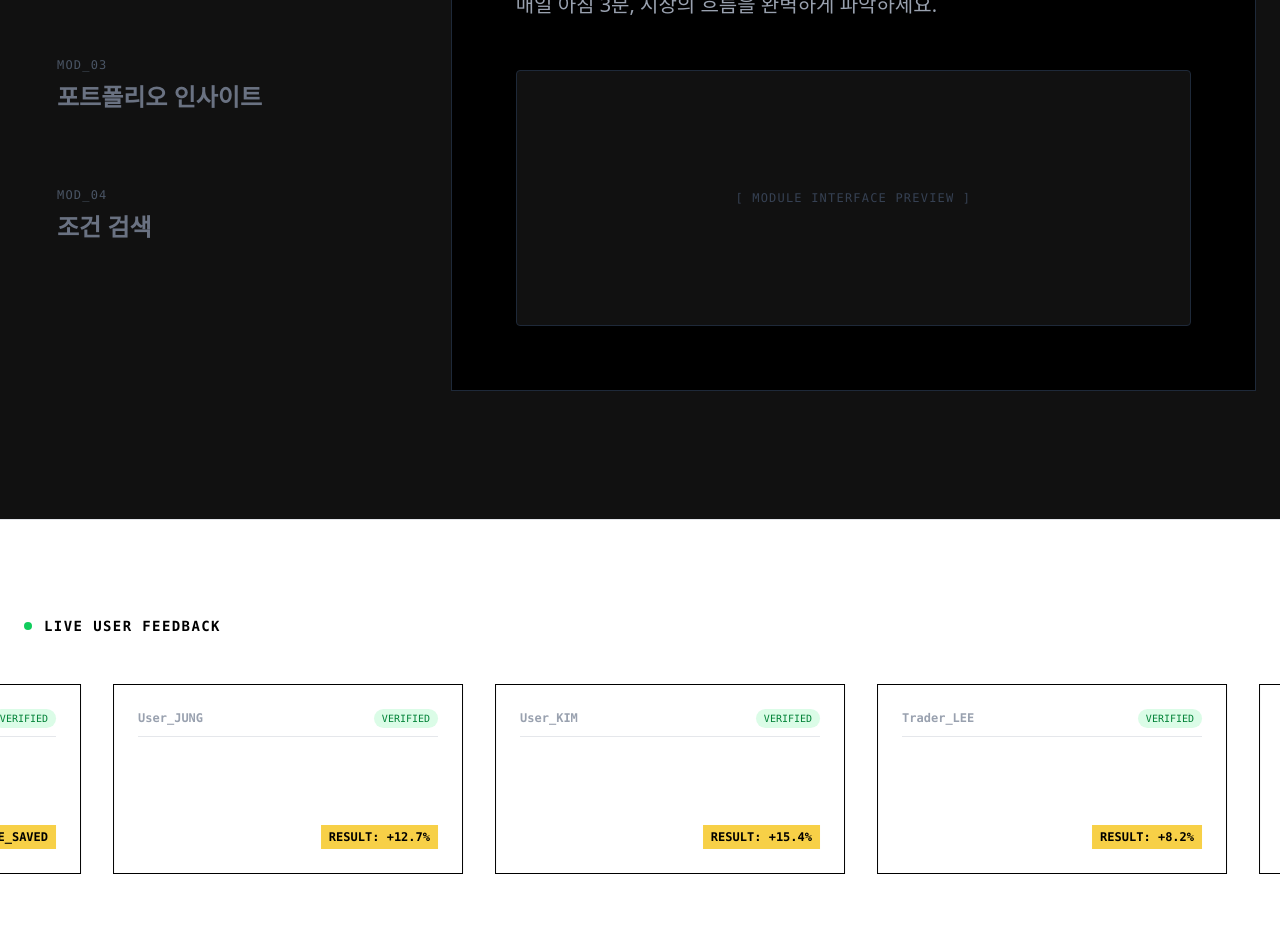
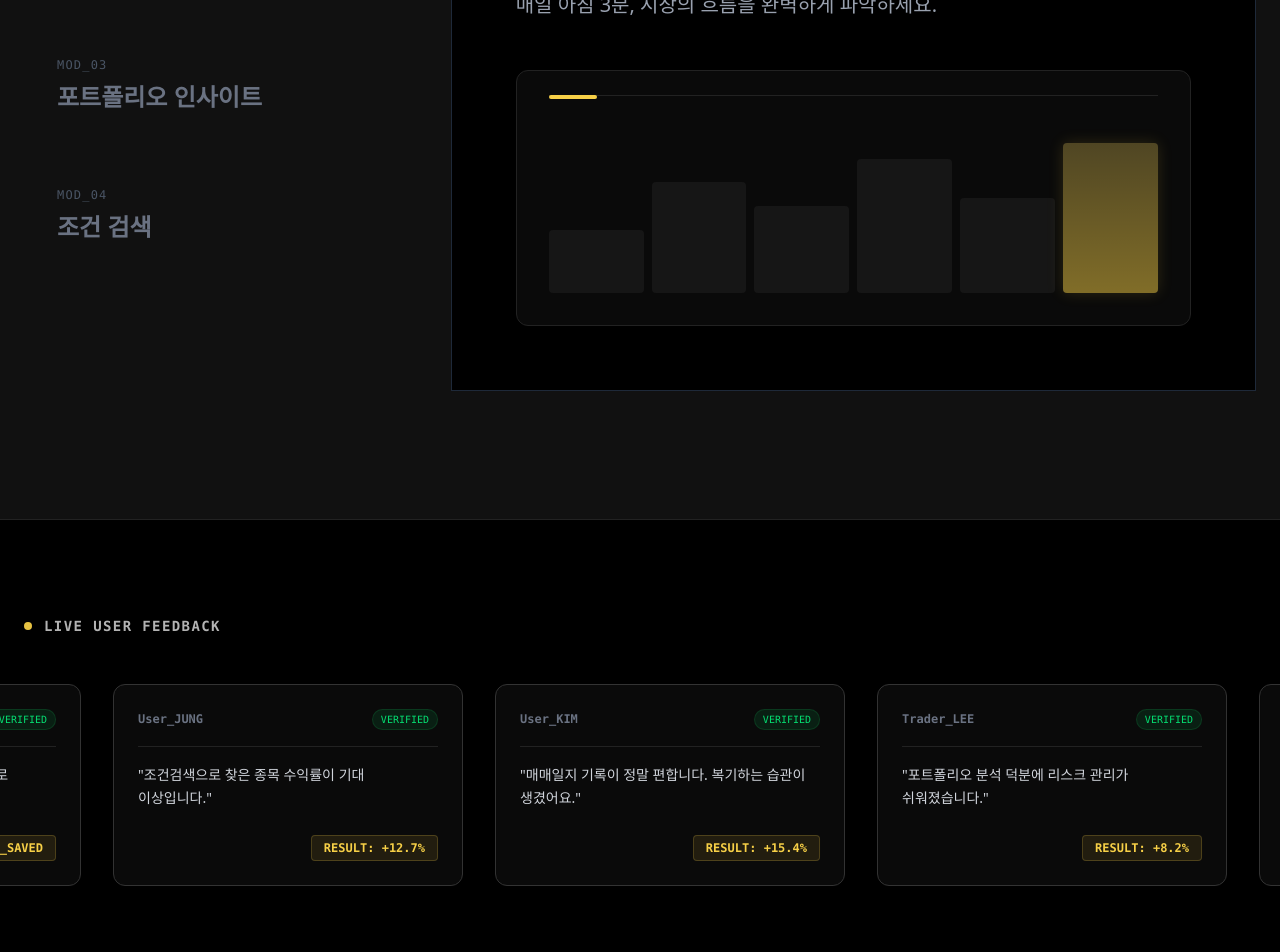
Before and after one commit to tark202020-glitch/financial-advisor-saas, a Next.js app: page / in a window 1280 px wide. Shown: the part 3280-4232 px from the top of the page. Built offline with nearby package versions, Linux system fonts and the light colour scheme; no server answers.

Commit message:
UI: Polished landing page design (V1.233)

```diff
--- a/src/components/landing/CTASection.tsx
+++ b/src/components/landing/CTASection.tsx
@@ -8,7 +8,9 @@ export default function CTASection() {
     return (
         <section className="py-32 px-6 bg-black text-white relative overflow-hidden flex items-center justify-center min-h-[600px]">
             {/* Background Effects */}
-            <div className="absolute inset-0 bg-[radial-gradient(circle_at_center,rgba(255,255,255,0.1)_0%,transparent_70%)]"></div>
+            {/* Background Effects */}
+            <div className="absolute inset-0 bg-[linear-gradient(rgba(255,255,255,0.03)_1px,transparent_1px),linear-gradient(90deg,rgba(255,255,255,0.03)_1px,transparent_1px)] bg-[size:40px_40px] [mask-image:radial-gradient(ellipse_at_center,black_40%,transparent_80%)]"></div>
+            <div className="absolute inset-0 bg-[radial-gradient(circle_at_center,rgba(247,208,71,0.05)_0%,transparent_60%)]"></div>
 
             <div className="max-w-5xl mx-auto text-center relative z-10">
                 <motion.div
--- a/src/components/landing/FeatureSection.tsx
+++ b/src/components/landing/FeatureSection.tsx
@@ -65,8 +65,8 @@ export default function FeatureSection() {
                                 key={index}
                                 onClick={() => setActiveFeature(index)}
                                 className={`group p-8 text-left transition-all duration-300 border border-transparent ${activeFeature === index
-                                        ? "bg-[#1A1A1A] border-gray-700"
-                                        : "hover:bg-[#151515] hover:border-[#333]"
+                                    ? "bg-[#1A1A1A] border-gray-700"
+                                    : "hover:bg-[#151515] hover:border-[#333]"
                                     }`}
                             >
                                 <div className="flex justify-between items-center mb-2">
@@ -101,13 +101,20 @@ export default function FeatureSection() {
                         </div>
 
                         {/* Visual Placeholder for Module Interface */}
-                        <div className="mt-12 w-full h-64 bg-[#111] border border-gray-800 rounded-sm relative overflow-hidden group">
-                            {/* Abstract UI Representation */}
-                            <div className="absolute inset-0 flex items-center justify-center text-gray-700 font-mono text-xs uppercase tracking-widest group-hover:text-[#F7D047] transition-colors">
-                                [ Module Interface Preview ]
+                        <div className="mt-12 w-full h-64 bg-[#0A0A0A] border border-[#222] rounded-xl relative overflow-hidden group">
+                            {/* Abstract Chart UI */}
+                            <div className="absolute inset-x-8 bottom-8 top-16 flex items-end justify-between gap-2 opacity-50 group-hover:opacity-80 transition-opacity duration-500">
+                                <div className="w-full bg-[#222] h-[40%] rounded-sm group-hover:bg-[#F7D047]/20 transition-colors delay-75"></div>
+                                <div className="w-full bg-[#222] h-[70%] rounded-sm group-hover:bg-[#F7D047]/40 transition-colors delay-100"></div>
+                                <div className="w-full bg-[#222] h-[55%] rounded-sm group-hover:bg-[#F7D047]/30 transition-colors delay-150"></div>
+                                <div className="w-full bg-[#222] h-[85%] rounded-sm group-hover:bg-[#F7D047]/50 transition-colors delay-200"></div>
+                                <div className="w-full bg-[#222] h-[60%] rounded-sm group-hover:bg-[#F7D047]/30 transition-colors delay-300"></div>
+                                <div className="w-full bg-[#333] h-[95%] rounded-sm bg-gradient-to-t from-[#F7D047] to-[#F7D047]/50 shadow-[0_0_15px_rgba(247,208,71,0.3)]"></div>
                             </div>
-                            {/* Actual Image if available would go here */}
-                            {/* <img src={features[activeFeature].image} ... /> */}
+
+                            {/* Header Line */}
+                            <div className="absolute top-6 left-8 right-8 h-px bg-[#222]"></div>
+                            <div className="absolute top-6 left-8 w-12 h-1 bg-[#F7D047] rounded-full"></div>
                         </div>
                     </div>
                 </div>
--- a/src/components/landing/SocialProofSection.tsx
+++ b/src/components/landing/SocialProofSection.tsx
@@ -37,11 +37,11 @@ const reviews = [
 
 export default function SocialProofSection() {
     return (
-        <section className="py-24 bg-white border-t border-gray-200 overflow-hidden">
+        <section className="py-24 bg-black border-t border-[#222] overflow-hidden">
             <div className="max-w-[1920px] mx-auto mb-12 px-6">
                 <div className="flex items-center gap-3">
-                    <div className="w-2 h-2 bg-green-500 rounded-full animate-pulse"></div>
-                    <span className="font-mono text-sm font-bold tracking-widest text-black uppercase">
+                    <div className="w-2 h-2 bg-[#F7D047] rounded-full animate-pulse"></div>
+                    <span className="font-mono text-sm font-bold tracking-widest text-white uppercase opacity-70">
                         LIVE USER FEEDBACK
                     </span>
                 </div>
@@ -51,18 +51,18 @@ export default function SocialProofSection() {
             <div className="relative w-full flex overflow-hidden">
                 <div className="flex animate-marquee whitespace-nowrap">
                     {[...reviews, ...reviews, ...reviews].map((review, index) => (
-                        <div key={index} className="inline-block mx-4 p-6 border border-black bg-white hover:bg-black hover:text-white transition-colors duration-300 min-w-[350px] group">
-                            <div className="flex justify-between items-center mb-4 border-b border-gray-200 group-hover:border-gray-700 pb-2">
-                                <span className="font-mono text-xs font-bold text-gray-400 group-hover:text-gray-500">{review.user}</span>
-                                <span className="font-mono text-[10px] bg-green-100 text-green-700 px-2 py-0.5 rounded-full group-hover:bg-green-900 group-hover:text-green-300">
+                        <div key={index} className="inline-block mx-4 p-6 border border-[#333] bg-[#0A0A0A] hover:bg-[#151515] transition-colors duration-300 min-w-[350px] group rounded-xl">
+                            <div className="flex justify-between items-center mb-4 border-b border-[#222] pb-4">
+                                <span className="font-mono text-xs font-bold text-gray-500 group-hover:text-gray-400 transition-colors">{review.user}</span>
+                                <span className="font-mono text-[10px] bg-green-900/30 text-green-400 px-2 py-0.5 rounded-full border border-green-900/50">
                                     {review.status}
                                 </span>
                             </div>
-                            <p className="text-sm font-medium leading-relaxed whitespace-normal break-keep mb-6 h-12 flex items-center">
+                            <p className="text-sm text-gray-300 font-medium leading-relaxed whitespace-normal break-keep mb-6 h-12 flex items-center">
                                 "{review.msg}"
                             </p>
                             <div className="flex justify-end">
-                                <span className="font-mono text-xs font-bold text-black bg-[#F7D047] px-2 py-1">
+                                <span className="font-mono text-xs font-bold text-[#F7D047] bg-[#F7D047]/10 px-3 py-1 rounded-sm border border-[#F7D047]/20">
                                     RESULT: {review.profit}
                                 </span>
                             </div>
@@ -72,18 +72,18 @@ export default function SocialProofSection() {
 
                 <div className="flex animate-marquee2 whitespace-nowrap absolute top-0 left-0">
                     {[...reviews, ...reviews, ...reviews].map((review, index) => (
-                        <div key={index} className="inline-block mx-4 p-6 border border-black bg-white hover:bg-black hover:text-white transition-colors duration-300 min-w-[350px] group">
-                            <div className="flex justify-between items-center mb-4 border-b border-gray-200 group-hover:border-gray-700 pb-2">
-                                <span className="font-mono text-xs font-bold text-gray-400 group-hover:text-gray-500">{review.user}</span>
-                                <span className="font-mono text-[10px] bg-green-100 text-green-700 px-2 py-0.5 rounded-full group-hover:bg-green-900 group-hover:text-green-300">
+                        <div key={index} className="inline-block mx-4 p-6 border border-[#333] bg-[#0A0A0A] hover:bg-[#151515] transition-colors duration-300 min-w-[350px] group rounded-xl">
+                            <div className="flex justify-between items-center mb-4 border-b border-[#222] pb-4">
+                                <span className="font-mono text-xs font-bold text-gray-500 group-hover:text-gray-400 transition-colors">{review.user}</span>
+                                <span className="font-mono text-[10px] bg-green-900/30 text-green-400 px-2 py-0.5 rounded-full border border-green-900/50">
                                     {review.status}
                                 </span>
                             </div>
-                            <p className="text-sm font-medium leading-relaxed whitespace-normal break-keep mb-6 h-12 flex items-center">
+                            <p className="text-sm text-gray-300 font-medium leading-relaxed whitespace-normal break-keep mb-6 h-12 flex items-center">
                                 "{review.msg}"
                             </p>
                             <div className="flex justify-end">
-                                <span className="font-mono text-xs font-bold text-black bg-[#F7D047] px-2 py-1">
+                                <span className="font-mono text-xs font-bold text-[#F7D047] bg-[#F7D047]/10 px-3 py-1 rounded-sm border border-[#F7D047]/20">
                                     RESULT: {review.profit}
                                 </span>
                             </div>
```
Also changed, not shown: 1 other file (tests, documents, lock files or other folders).
